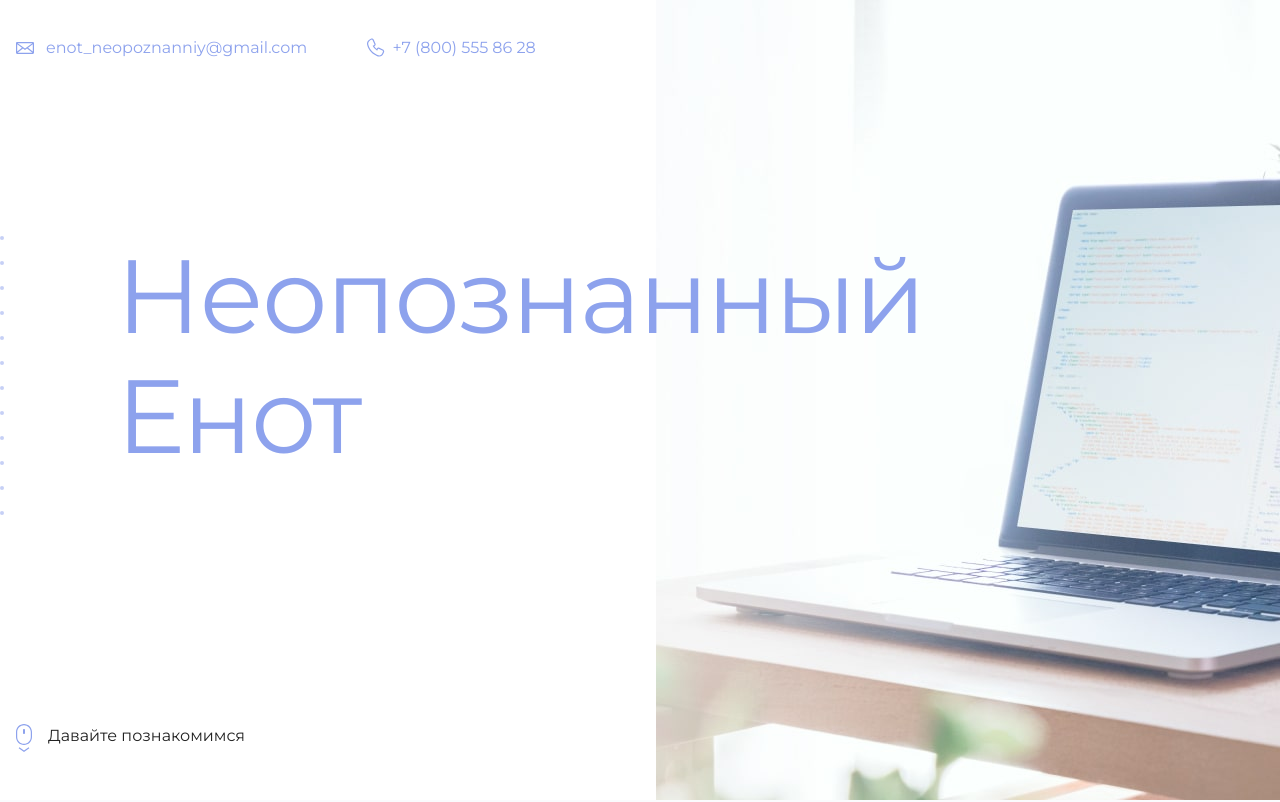
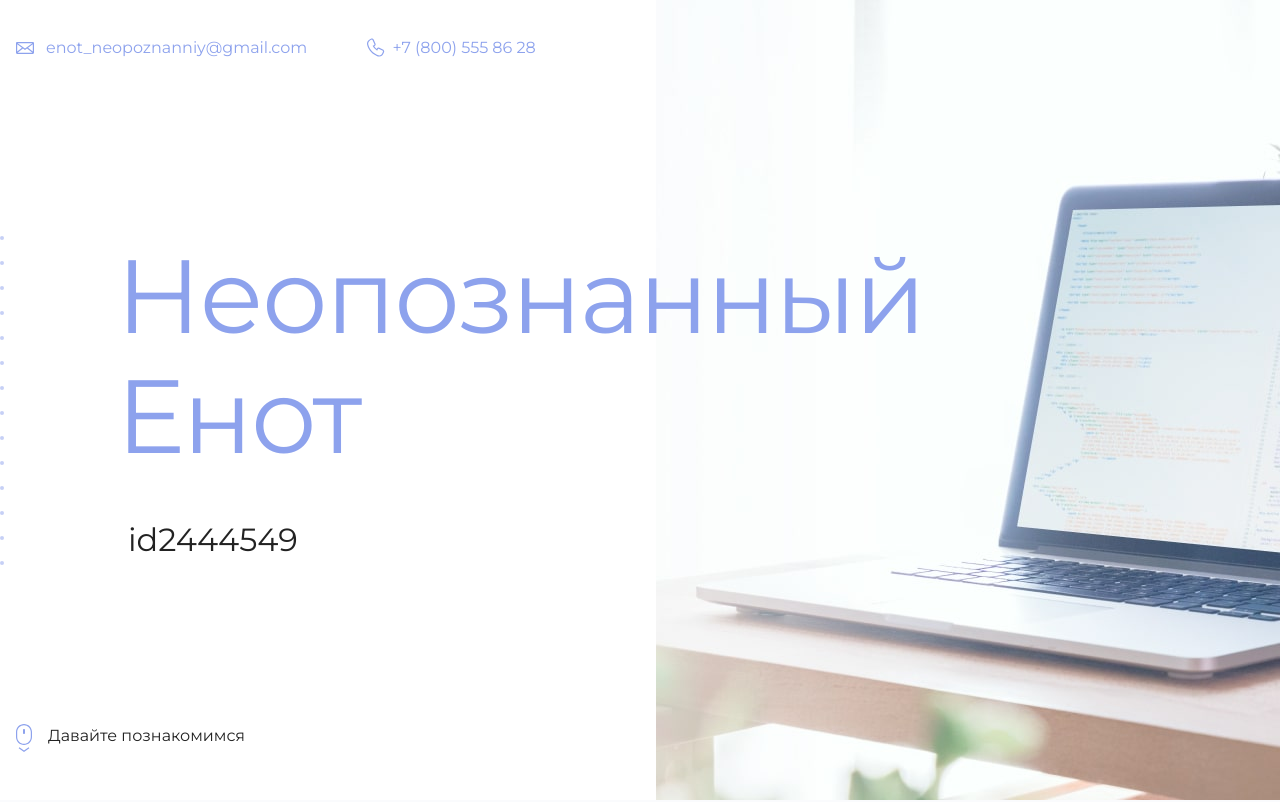
Before and after one commit to AlexZheltov93/htmledcthn, a plain HTML site: page index.html in a window 1280 px wide. Shown: the top 802 px of the page. Drawn offline with Linux system fonts and the light colour scheme.

Commit message:
Update index.html

```diff
--- a/index.html
+++ b/index.html
@@ -19,7 +19,7 @@
       <section class="hero-image">
         <div class="container">
           <h1 class="heading">Неопознанный Енот</h1>
-          <p><!-- Тут ваш id на сайте Академии --></p>
+          <p>id2444549</p>
         </div>
       </section>
 
```
